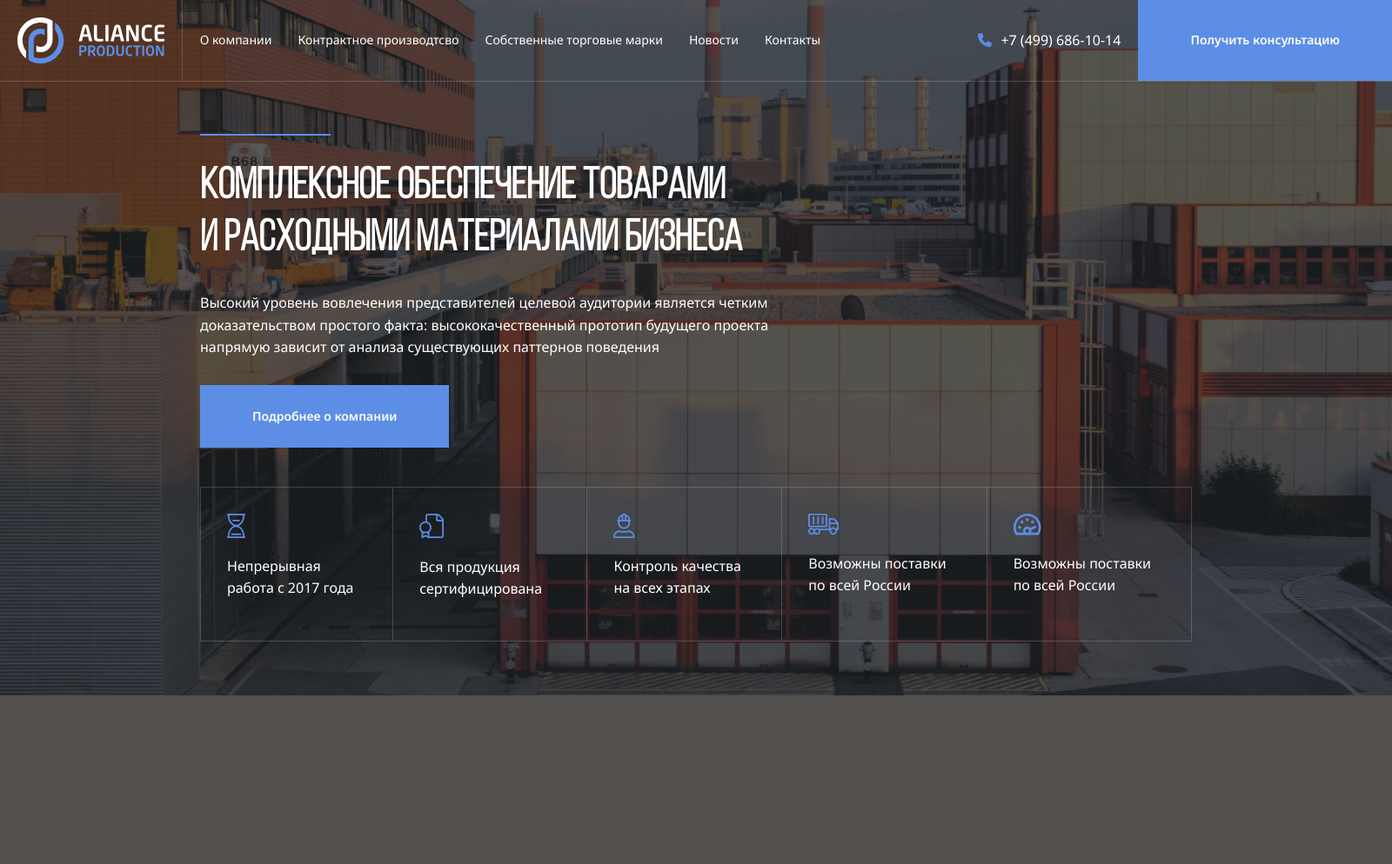
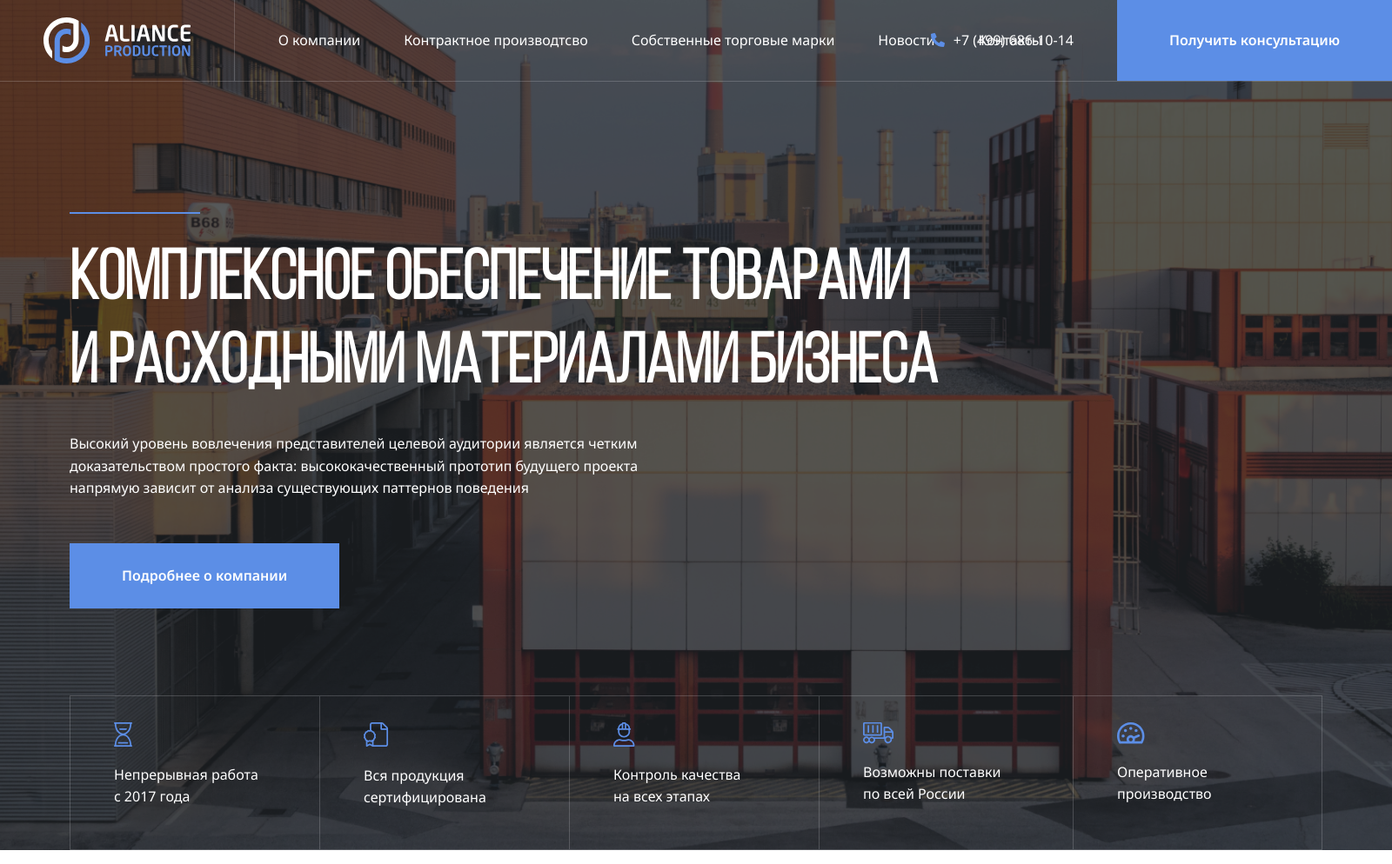
Before and after one commit to Ilnazgashikov/Aliance, a PHP site: page / in a window 1600 px wide. Shown: the whole page at 87% size. Before the commit the page ends 800 px from the top, so only its background shows below. Run offline with PHP 8.4, Linux system fonts and the light colour scheme.

Commit message:
fixed the margins

```diff
--- a/css/style.css
+++ b/css/style.css
@@ -39,7 +39,7 @@ body {
     position: relative;
 }
 .logo-link {
-    padding: 20px 20px;
+    padding: 20px 50px;
     display: flex;
     justify-content: center;
     border-right: 1px solid rgba(235, 235, 240, 0.2);
@@ -49,17 +49,17 @@ body {
     display: flex;
     flex-basis: 100%;
     list-style: none;
-    padding: 0 20px;
-    gap:30px;
+    padding: 0 50px;
     margin:0;
 }
 .header-nav-item {
     display: flex;
     flex-shrink: 0;
+    margin-right: 50px;
 }
 .header-nav-link {
     text-decoration: none;
-    font-size: 14px;
+    font-size: 16px;
     color: inherit;
 }
 .header-phone {
@@ -67,21 +67,20 @@ body {
     display: flex;
     align-items: center;
     gap:10px;
-    margin-right: 20px;
+    margin-right: 50px;
 }
 .header-phone-link {
     text-decoration: none;
     color: inherit;
 }
 .button {
-    font-size: 14px;
+    font-size: 16px;
     font-weight: 600;
     line-height: 160%;
     color: #fff;
     padding: 25px 60px;
     background: rgb(92, 142, 230);
     border: none;
-    height: 100%;
     cursor: pointer;
 }
 .header-button {
@@ -90,11 +89,11 @@ body {
     height: 100%;
 }
 .container{
-    max-width:1140px;
+    max-width:1440px;
     margin: auto;
 }
 .header-content {
-    padding-top: 60px;
+    padding-top: 150px;
     position: relative;
     z-index: 1;
     color: #fff;
@@ -105,9 +104,9 @@ body {
     height: 2px;
 }
 .header-title {
-    max-width:800px;
+    max-width:1080px;
     font-family: "Bebas Neue", sans-serif;
-    font-size: 50px;
+    font-size: 80px;
     line-height: 120%;
     margin:30px 0;
 }
@@ -116,26 +115,27 @@ body {
     font-size: 16px;
     font-weight: 400;
     line-height: 160%;
-    margin-bottom: 30px;
+    margin-bottom: 50px;
 }
 .header-features{
     display: flex;
     padding: 0;
-    min-height: 170px;
-    margin-top: 45px;
+    min-height: 168px;
+    margin-top: 100px;
     list-style: none;
     color: #fff;
     position: relative;
+}
+.header-features-item {
+    min-width: 287px;
+    padding: 30px 50px;
+    border: 1px solid rgba(235, 235, 240, 0.2);
 }
 .header-features-text {
     font-size: 16px;
     font-weight: 400;
     line-height: 160%;
 }
-.header-features-item {
-    padding: 30px 30px;
-    border: 1px solid rgba(235, 235, 240, 0.2);
-}
 .header-features-item:not(:last-child){
     border-right: none;
 }
--- a/index.html
+++ b/index.html
@@ -1,14 +1,14 @@
 <!DOCTYPE html>
 <html lang="en">
 <head>
+    <meta charset="UTF-8">
+    <meta name="viewport" content="width=device-width, initial-scale=2.0">
     <link href="css/normalize.css" rel="stylesheet" />
     <link rel="preconnect" href="https://fonts.googleapis.com">
     <link rel="preconnect" href="https://fonts.gstatic.com" crossorigin>
     <link href="https://fonts.googleapis.com/css2?family=Noto+Sans:ital,wght@0,100..900;1,100..900&display=swap" rel="stylesheet">
 
     <link rel="stylesheet" href="css/style.css">
-    <meta charset="UTF-8">
-    <meta name="viewport" content="width=device-width, initial-scale=1.0">
     <title>Document</title>
 </head>
 <body>
@@ -58,7 +58,7 @@
                 </li>
                 <li class="header-features-item">
                     <img src="img/features/speed.svg" alt="" class="header-features-icon">
-                    <p class="header-features-text">Возможны поставки по всей России</p>
+                    <p class="header-features-text">Оперативное производство</p>
                 </li>
             </ul>
         </div>
```
